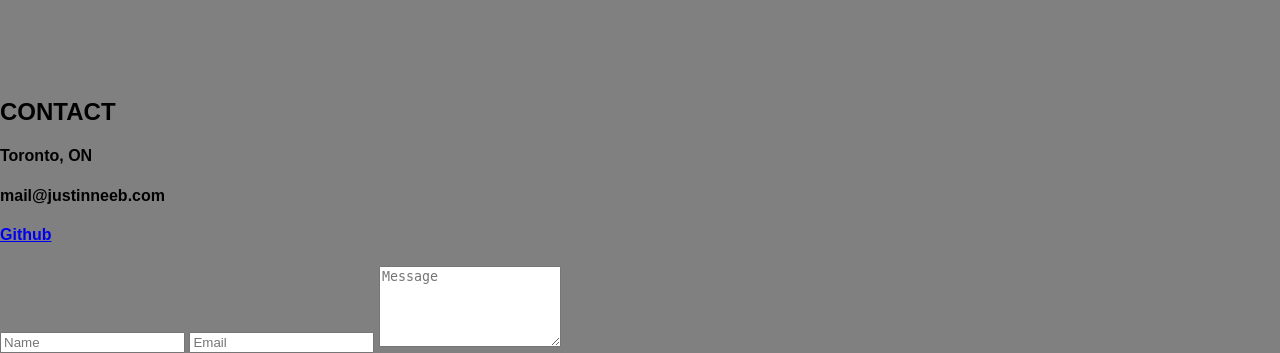
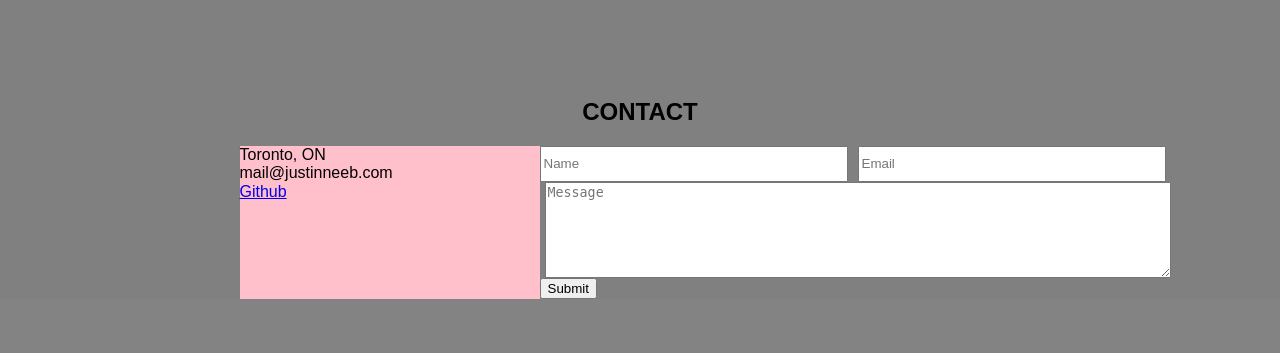
Before and after one commit to jneeb/portfolio, a PHP site: page / in a window 1280 px wide. Shown: the part 1913-2266 px from the top of the page. After the commit the page ends 2212 px from the top, so only its background shows below. Run offline with PHP 8.4, Linux system fonts and the light colour scheme.

Commit message:
started working on contact form flex functionality

```diff
--- a/css/main.css
+++ b/css/main.css
@@ -409,3 +409,76 @@ sup {
 @media (min-width: 775px) {
   .skillsFlex {
     margin-left: 135px; } }
+
+section#contact.contact {
+  display: block;
+  padding: 0 10px; }
+  section#contact.contact h2 {
+    text-align: center; }
+  section#contact.contact .contactFlex .contactLinks {
+    width: 300px;
+    background: pink; }
+    section#contact.contact .contactFlex .contactLinks p {
+      padding: 0;
+      margin: 0; }
+  section#contact.contact .contactFlex .contactForm {
+    padding: 0;
+    margin: 0; }
+    section#contact.contact .contactFlex .contactForm .row-1 input {
+      width: 300px;
+      height: 30px; }
+    section#contact.contact .contactFlex .contactForm .row-2 textarea {
+      width: 300px; }
+
+@media (min-width: 640px) {
+  .row-1 {
+    display: -webkit-box;
+    display: -ms-flexbox;
+    display: flex;
+    -webkit-box-orient: horizontal;
+    -webkit-box-direction: normal;
+        -ms-flex-direction: row;
+            flex-direction: row;
+    -webkit-box-pack: center;
+        -ms-flex-pack: center;
+            justify-content: center; }
+    .row-1 input {
+      margin: 0 10px 0 0;
+      width: 300px; }
+  .row-2 {
+    display: -webkit-box;
+    display: -ms-flexbox;
+    display: flex;
+    -webkit-box-orient: vertical;
+    -webkit-box-direction: normal;
+        -ms-flex-direction: column;
+            flex-direction: column;
+    -webkit-box-pack: center;
+        -ms-flex-pack: center;
+            justify-content: center;
+    -webkit-box-align: center;
+        -ms-flex-align: center;
+            align-items: center; }
+    .row-2 textarea {
+      min-width: 620px; } }
+
+@media (min-width: 775px) {
+  .contactFlex {
+    margin-left: 135px; } }
+
+@media (min-width: 950px) {
+  .contactFlex {
+    display: -webkit-box;
+    display: -ms-flexbox;
+    display: flex;
+    -webkit-box-orient: horizontal;
+    -webkit-box-direction: normal;
+        -ms-flex-direction: row;
+            flex-direction: row;
+    -webkit-box-pack: center;
+        -ms-flex-pack: center;
+            justify-content: center; }
+    .contactFlex .contactFlex {
+      -webkit-box-flex: 1;
+          -ms-flex: 1;
+              flex: 1; } }
--- a/index.html
+++ b/index.html
@@ -91,17 +91,24 @@
 						</div>
 					</div>
 				</section>
-				<section id="contact" class="contactForm">
+				<section id="contact" class="contact">
 					<h2>CONTACT</h2>
 					<div class="contactFlex">
-						<h4>Toronto, ON</h4>
-						<h4>mail@justinneeb.com</h4>
-						<h4><a href="https://github.com/jneeb">Github</a></h4>
-						<form>
-							<input type="text" placeholder="Name"/>
-							<input type="text" placeholder="Email" />
-							<textarea placeholder="Message" rows="5"></textarea>
-						</form>
+						<div class="contactLinks">
+							<p>Toronto, ON</p>
+							<p>mail@justinneeb.com</p>
+							<p><a href="https://github.com/jneeb">Github</a></p>
+						</div>
+						<div class="contactForm">
+							<div class="row-1">
+								<input type="text" placeholder="Name"/>
+								<input type="text" placeholder="Email"/>
+							</div>
+							<div class="row-2">
+								<textarea placeholder="Message" rows="6"></textarea>
+							</div>
+							<button>Submit</button>
+						</div>
 					</div>
 				</section>
 			</section>
--- a/scss/_contact.sass
+++ b/scss/_contact.sass
@@ -0,0 +1,62 @@
+section#contact.contact
+	display: block
+	padding: 0 10px
+
+	h2
+		text-align: center
+
+	.contactFlex
+		// background: honeydew
+		// display: flex
+		// flex-direction: column
+
+		.contactLinks
+			width: 300px
+			background: pink
+
+			p
+				padding: 0
+				margin: 0
+
+		.contactForm
+			padding: 0
+			margin: 0
+
+			.row-1 input
+				width: 300px
+				height: 30px
+
+			.row-2 textarea
+				width: 300px
+
+@media (min-width: 640px)
+	.row-1
+		display: flex
+		flex-direction: row
+		justify-content: center
+
+		input
+			margin: 0 10px 0 0
+			width: 300px
+
+	.row-2
+		display: flex
+		flex-direction: column
+		justify-content: center
+		align-items: center
+
+		textarea
+			min-width: 620px
+
+@media (min-width: 775px)
+	.contactFlex
+		margin-left: 135px
+
+@media (min-width: 950px)
+	.contactFlex
+		display: flex
+		flex-direction: row
+		justify-content: center
+
+		.contactFlex
+			flex: 1
```
